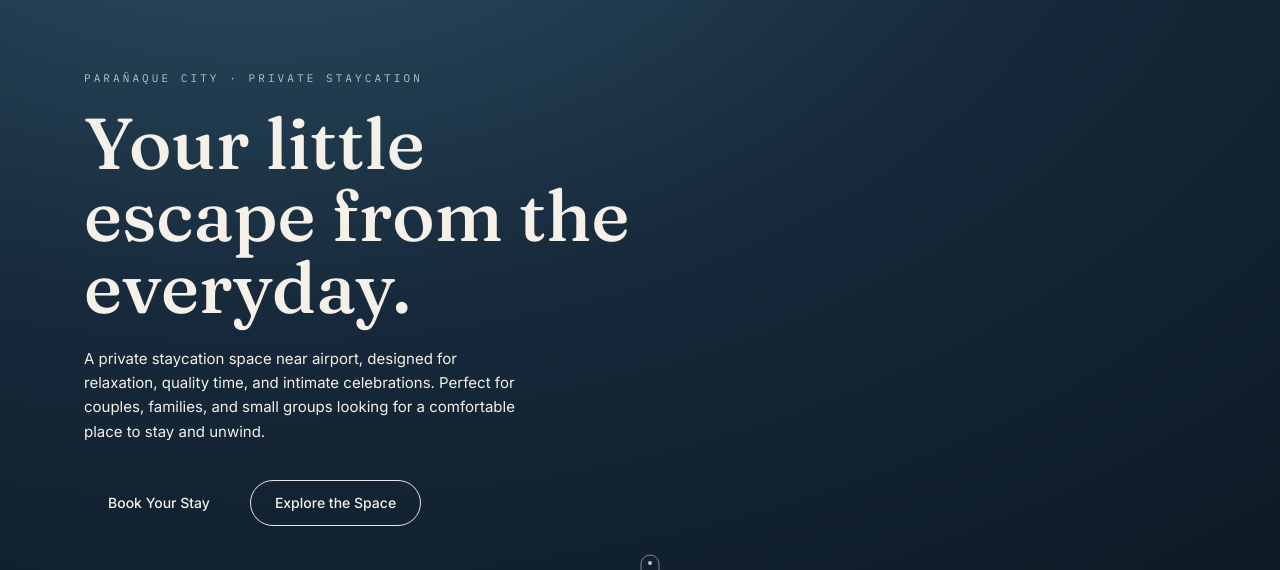
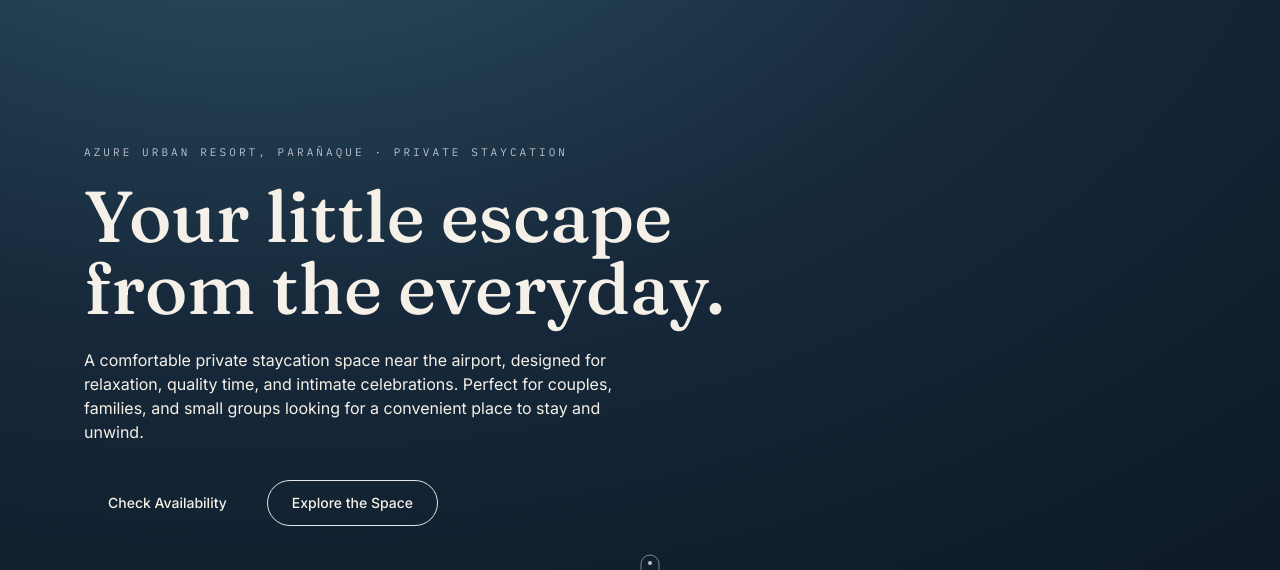
Before and after one commit to cozyspot-azurestaycation/cozyspotazurestaycation206, a Next.js app: page / in a window 1280 px wide. Shown: the part 194-764 px from the top of the page. Built offline with nearby package versions, Linux system fonts and the light colour scheme; no server answers.

Commit message:
Update hero.tsx

```diff
--- a/components/hero.tsx
+++ b/components/hero.tsx
@@ -1,22 +1,14 @@
 "use client";
+
 import { useState } from "react";
 import { siteConfig } from "@/lib/site-config";
+
 export function Hero() {
-  // Until a real /public/videos/hero.mp4 exists, the <video> tag has no
-  // playable source. Hide it on error so the gradient fallback shows
-  // instead of an empty black box — remove this once real assets are in.
   const [videoFailed, setVideoFailed] = useState(false);
+
   return (
     <section className="relative flex h-[100svh] min-h-[560px] w-full items-end overflow-hidden bg-ink">
-      {/*
-        HERO VIDEO — placeholder.
-        Replace the <source> below with your real clip once you have one:
-          1. Drop an .mp4 (H.264, ~10–20s, muted-friendly, ideally <8MB)
-             into /public/videos/hero.mp4
-          2. Drop a matching first-frame still into /public/images/hero-poster.jpg
-        Until then this renders on the `poster` image plus a slow zoom, so the
-        page still looks intentional with zero assets.
-      */}
+      {/* Hero video */}
       <video
         className={`absolute inset-0 h-full w-full animate-ken-burns object-cover transition-opacity duration-500 ${
           videoFailed ? "opacity-0" : "opacity-100"
@@ -32,49 +24,81 @@ export function Hero() {
       >
         <source src="/videos/hero.mp4" type="video/mp4" />
       </video>
-      {/* Fallback gradient — only shown if the video fails to load */}
+
+      {/* Fallback background if video is unavailable */}
       {videoFailed && (
         <div
           className="absolute inset-0 bg-[radial-gradient(120%_120%_at_20%_0%,#2E5266_0%,#16283A_55%,#0E1B27_100%)]"
           aria-hidden="true"
         />
       )}
+
+      {/* Dark overlay for better text readability */}
       <div
-        className="absolute inset-0 bg-gradient-to-t from-ink via-ink/40 to-ink/10"
+        className="absolute inset-0 bg-gradient-to-t from-ink via-ink/50 to-ink/10"
         aria-hidden="true"
       />
+
+      {/* Hero content */}
       <div className="relative z-10 mx-auto w-full max-w-6xl px-5 pb-16 pt-32 sm:pb-20">
         <p className="eyebrow mb-5 text-azure-soft">
-          {siteConfig.address.addressLocality} · Private Staycation
+          Azure Urban Resort, Parañaque · Private Staycation
         </p>
-        <h1 className="max-w-xl font-display text-[13vw] font-medium leading-[0.98] text-linen sm:text-6xl md:text-7xl">
+
+        <h1 className="max-w-3xl font-display text-[13vw] font-medium leading-[0.98] text-linen sm:text-6xl md:text-7xl">
           {siteConfig.tagline}
         </h1>
-        <p className="mt-6 max-w-md text-[15px] leading-relaxed text-linen/75">
-          A private staycation space near airport,
-          designed for relaxation, quality time, and intimate celebrations.
-          Perfect for couples, families, and small groups looking for a comfortable place to stay and unwind.
+
+        <p className="mt-6 max-w-xl text-[15px] leading-relaxed text-linen/75 sm:text-base">
+          A comfortable private staycation space near the airport, designed
+          for relaxation, quality time, and intimate celebrations. Perfect for
+          couples, families, and small groups looking for a convenient place
+          to stay and unwind.
         </p>
+
+        {/* Call-to-action buttons */}
         <div className="mt-9 flex flex-wrap items-center gap-4">
           <a
             href="#book"
-            className="rounded-full bg-brass px-6 py-3 text-sm font-medium text-ink transition-colors hover:bg-brass-light"
+            className="rounded-full bg-brass px-6 py-3 text-sm font-medium text-ink transition-all duration-300 hover:-translate-y-0.5 hover:bg-brass-light hover:shadow-lg focus:outline-none focus:ring-2 focus:ring-brass focus:ring-offset-2 focus:ring-offset-ink"
           >
-            Book Your Stay
+            Check Availability
           </a>
+
           <a
             href="#stay"
-            className="rounded-full border border-linen/30 px-6 py-3 text-sm font-medium text-linen transition-colors hover:border-linen/60"
+            className="rounded-full border border-linen/30 px-6 py-3 text-sm font-medium text-linen transition-all duration-300 hover:-translate-y-0.5 hover:border-linen/60 hover:bg-linen/5 focus:outline-none focus:ring-2 focus:ring-linen/40"
           >
             Explore the Space
           </a>
         </div>
       </div>
+
       {/* Scroll cue */}
       <div className="absolute bottom-6 left-1/2 z-10 hidden -translate-x-1/2 animate-bob sm:block">
-        <svg width="20" height="28" viewBox="0 0 20 28" fill="none" aria-hidden="true">
-          <rect x="1" y="1" width="18" height="26" rx="9" stroke="#EFEAE0" strokeOpacity="0.5" />
-          <circle cx="10" cy="9" r="2" fill="#EFEAE0" fillOpacity="0.8" />
+        <svg
+          width="20"
+          height="28"
+          viewBox="0 0 20 28"
+          fill="none"
+          aria-hidden="true"
+        >
+          <rect
+            x="1"
+            y="1"
+            width="18"
+            height="26"
+            rx="9"
+            stroke="#EFEAE0"
+            strokeOpacity="0.5"
+          />
+          <circle
+            cx="10"
+            cy="9"
+            r="2"
+            fill="#EFEAE0"
+            fillOpacity="0.8"
+          />
         </svg>
       </div>
     </section>
```
